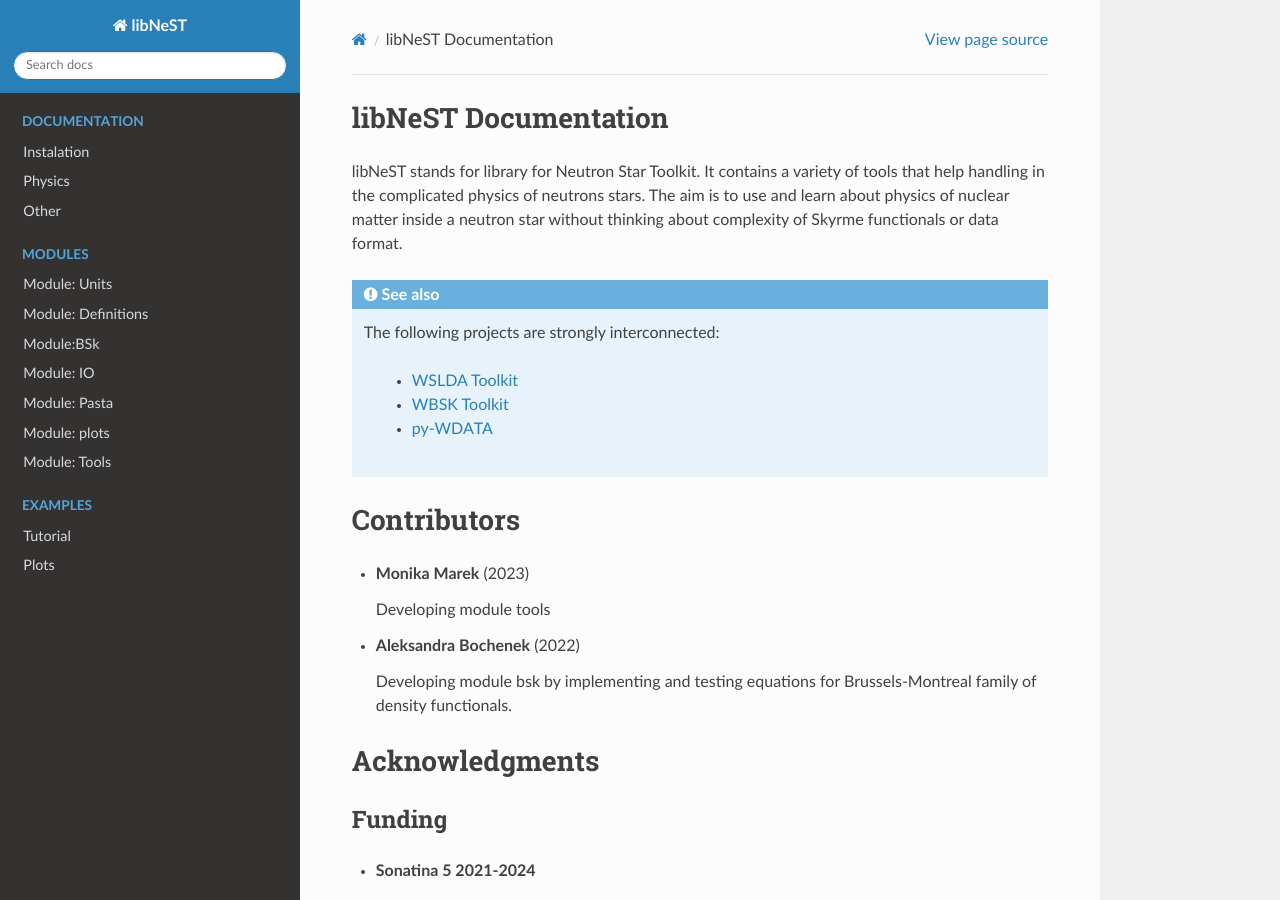
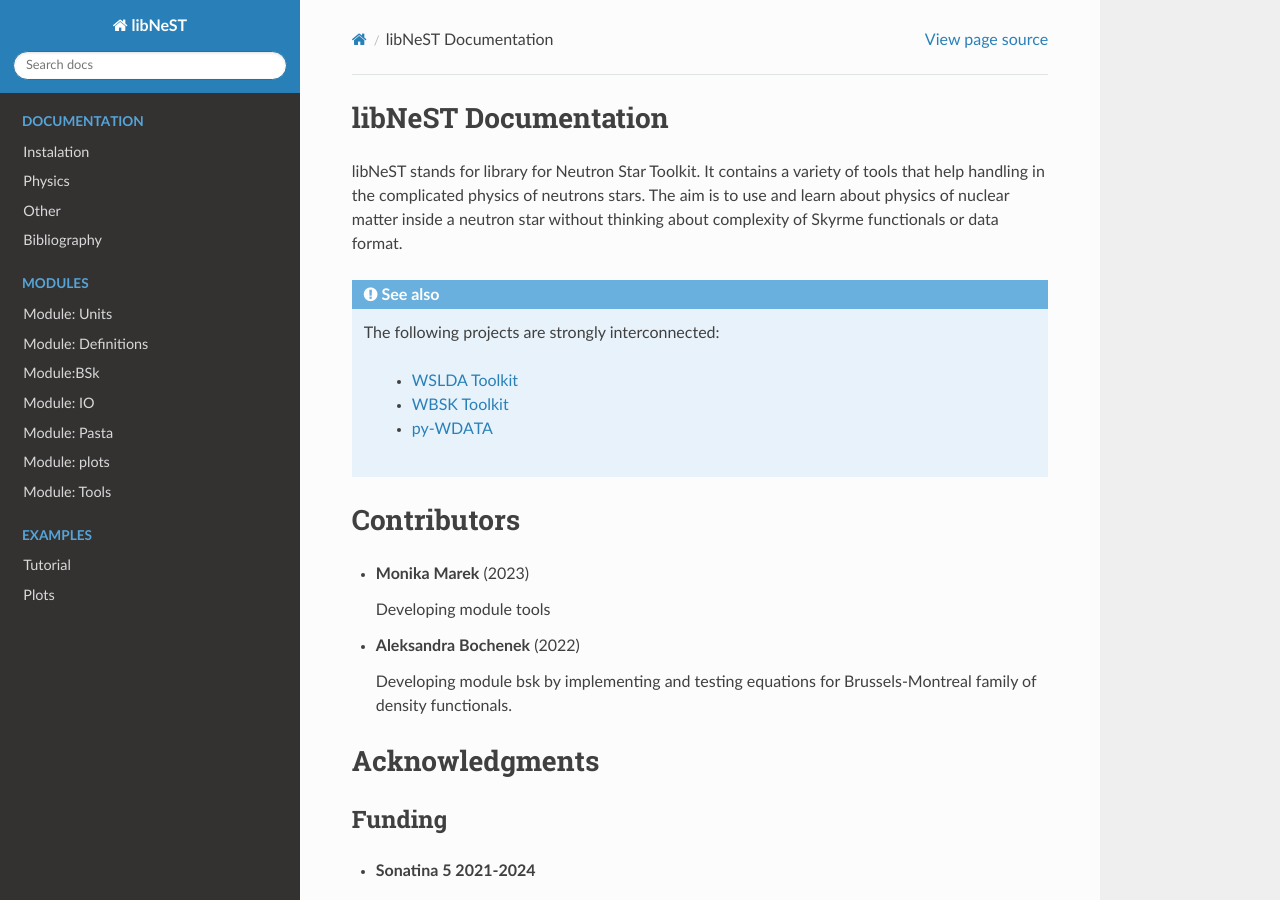
Before and after one commit to danielpecak/libnest, a Sphinx documentation site: the page built from docs/index.rst, in a window 1280 px wide and 900 px high. Built offline with Sphinx 7.4.7 and the Read the Docs theme 2.0.0, drawn with Linux system fonts in a browser that asks for light colours; formulas are drawn with MathJax 3.

Commit message:
Docs: bibliography

```diff
--- /dev/null
+++ b/docs/bibliography.rst
@@ -0,0 +1,3 @@
+Bibliography
+============
+.. bibliography::
--- a/docs/bsk.rst
+++ b/docs/bsk.rst
@@ -89,3 +89,4 @@
 References
 ----------
 .. bibliography::
+   :filter: docname in docnames
--- a/docs/conf.py
+++ b/docs/conf.py
@@ -51,6 +51,7 @@
 ]
 # 'sphinx.ext.imgmath',
 bibtex_bibfiles = ['bibtexNS.bib']
+# bibtex_default_style = 'plain'
 
 # imgmath_image_format = 'svg'
 # imgmath_embed = True
--- a/docs/index.rst
+++ b/docs/index.rst
@@ -66,6 +66,7 @@
    instalation
    physics
    help
+   bibliography
 
 .. toctree::
    :caption: Modules
--- a/docs/physics.rst
+++ b/docs/physics.rst
@@ -156,6 +156,7 @@
 for theoretical considerations.
 
 
+
 Pairing models
 ==============
 References for pairing models:
@@ -164,6 +165,7 @@
  * :cite:`chamel2010effective`
  * :cite:`chamel2013pairing`
  * :cite:`chamel2016further`
+
 
 
 .. todo::
```
